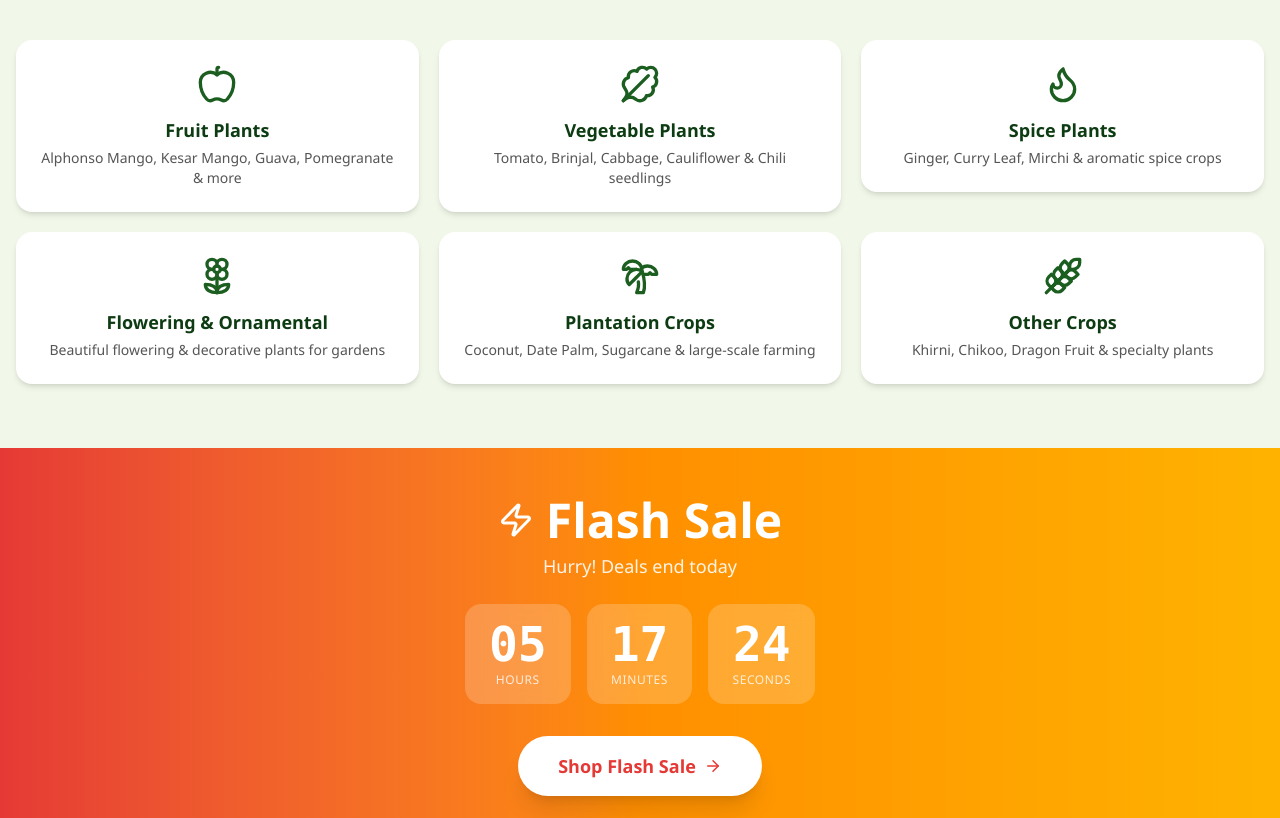
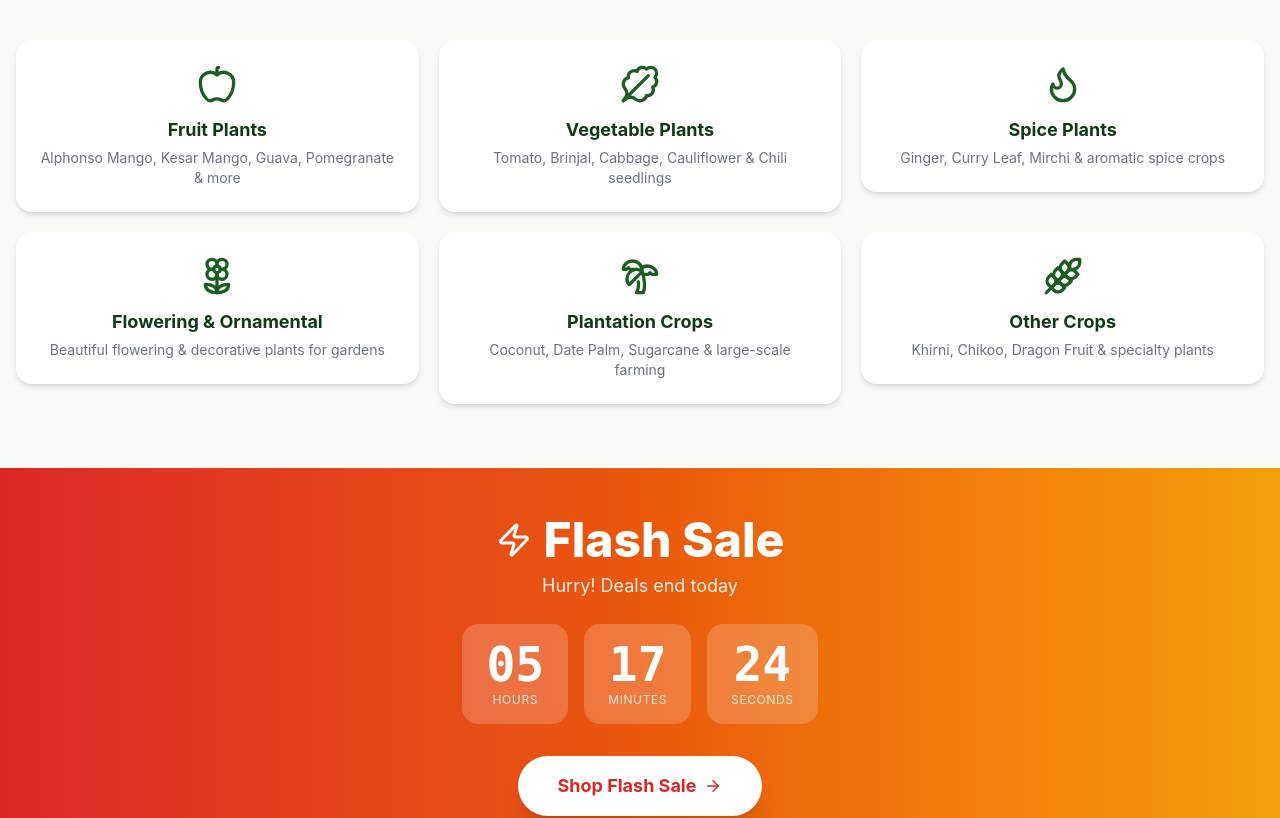
Before and after one commit to Tejaso7/KrushnaKalaPlants, a React (Vite) app: page / in a window 1280 px wide. Shown: the part 846-1664 px from the top of the page. Built offline with nearby package versions, Linux system fonts and the light colour scheme; no server answers.

Commit message:
Enhance styling and accessibility by updating global styles, importing the Inter font, and refining scrollbar and selection styles

```diff
--- a/index.html
+++ b/index.html
@@ -4,6 +4,9 @@
     <meta charset="UTF-8" />
     <link rel="icon" type="image/png" href="/logo.png" />
     <meta name="viewport" content="width=device-width, initial-scale=1.0" />
+    <meta name="description" content="Krushnakala Hi-Tech Nursery — Premium wholesale nursery for fruit plants, vegetable seedlings, spice crops & ornamental plants. Govt. Approved." />
+    <link rel="preconnect" href="https://fonts.googleapis.com" />
+    <link rel="preconnect" href="https://fonts.gstatic.com" crossorigin />
     <title>Krushnakala Hi-Tech Nursery</title>
   </head>
   <body>
--- a/src/index.css
+++ b/src/index.css
@@ -1,5 +1,8 @@
 /* index.css - Global styles with Tailwind CSS */
 @import "tailwindcss";
+
+/* Import premium font */
+@import url('https://fonts.googleapis.com/css2?family=Inter:wght@300;400;500;600;700;800;900&display=swap');
 
 /* Custom green theme colors */
 @theme {
@@ -8,25 +11,33 @@
   --color-primary-dark: #0D3B12;
   --color-accent: #4CAF50;
   --color-accent-light: #81C784;
-  --color-bg: #F1F8E9;
+  --color-bg: #F8FAF5;
   --color-bg-card: #FFFFFF;
-  --color-text: #1B1B1B;
-  --color-text-light: #555555;
-  --color-gold: #FFB300;
-  --color-badge-sale: #E53935;
-  --color-badge-best: #FF8F00;
-  --color-badge-limited: #6A1B9A;
-  --color-dark-bg: #121212;
-  --color-dark-card: #1E1E1E;
-  --color-dark-text: #E0E0E0;
-  --color-dark-text-light: #9E9E9E;
+  --color-text: #1A1A1A;
+  --color-text-light: #6B7280;
+  --color-gold: #F59E0B;
+  --color-badge-sale: #DC2626;
+  --color-badge-best: #EA580C;
+  --color-badge-limited: #7C3AED;
+  --color-dark-bg: #0F0F0F;
+  --color-dark-card: #1A1A1A;
+  --color-dark-text: #E5E5E5;
+  --color-dark-text-light: #9CA3AF;
 }
 
 body {
-  font-family: 'Segoe UI', Tahoma, Geneva, Verdana, sans-serif;
+  font-family: 'Inter', -apple-system, BlinkMacSystemFont, 'Segoe UI', Roboto, sans-serif;
   background-color: var(--color-bg);
   color: var(--color-text);
   transition: background-color 0.3s, color 0.3s;
+  -webkit-font-smoothing: antialiased;
+  -moz-osx-font-smoothing: grayscale;
+}
+
+/* Selection color */
+::selection {
+  background-color: var(--color-primary);
+  color: white;
 }
 
 /* Dark mode */
@@ -53,13 +64,13 @@ body.dark .text-text-light { color: var(--color-dark-text-light); }
   100% { background-position: 200% 0; }
 }
 .skeleton {
-  background: linear-gradient(90deg, #e0e0e0 25%, #f5f5f5 50%, #e0e0e0 75%);
+  background: linear-gradient(90deg, #e5e7eb 25%, #f3f4f6 50%, #e5e7eb 75%);
   background-size: 200% 100%;
   animation: shimmer 1.5s infinite;
   border-radius: 0.75rem;
 }
 body.dark .skeleton {
-  background: linear-gradient(90deg, #2a2a2a 25%, #3a3a3a 50%, #2a2a2a 75%);
+  background: linear-gradient(90deg, #1f1f1f 25%, #2d2d2d 50%, #1f1f1f 75%);
   background-size: 200% 100%;
 }
 
@@ -71,7 +82,7 @@ body.dark .skeleton {
   transition: transform 0.5s cubic-bezier(0.25, 0.46, 0.45, 0.94);
 }
 .img-zoom-container:hover img {
-  transform: scale(1.15);
+  transform: scale(1.08);
 }
 
 /* Announcement marquee */
@@ -84,8 +95,16 @@ body.dark .skeleton {
 }
 
 /* Scrollbar styling */
-::-webkit-scrollbar { width: 8px; }
-::-webkit-scrollbar-track { background: #f1f1f1; }
-::-webkit-scrollbar-thumb { background: var(--color-accent); border-radius: 4px; }
-body.dark ::-webkit-scrollbar-track { background: #2a2a2a; }
+::-webkit-scrollbar { width: 6px; height: 6px; }
+::-webkit-scrollbar-track { background: transparent; }
+::-webkit-scrollbar-thumb { background: var(--color-accent); border-radius: 100px; }
+::-webkit-scrollbar-thumb:hover { background: var(--color-primary); }
+body.dark ::-webkit-scrollbar-track { background: transparent; }
 body.dark ::-webkit-scrollbar-thumb { background: var(--color-primary-light); }
+
+/* Focus styles for accessibility */
+*:focus-visible {
+  outline: 2px solid var(--color-primary);
+  outline-offset: 2px;
+  border-radius: 4px;
+}
```
